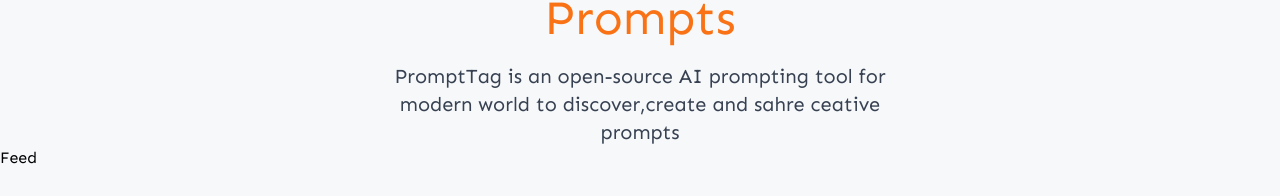
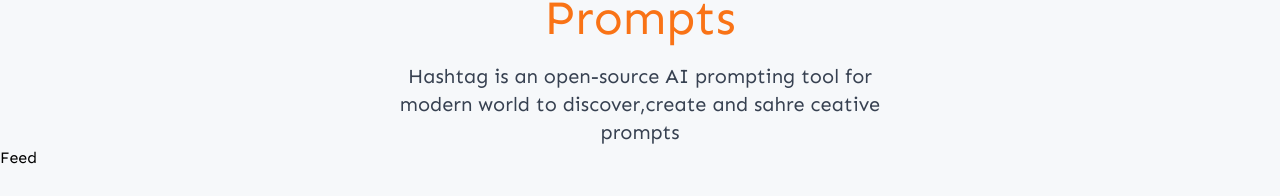
Before and after one commit to pradeepkhanal23/prompt-tag, a Next.js app: page / in a window 1280 px wide. Shown: the part 232-428 px from the top of the page. Built offline with nearby package versions, Linux system fonts and the light colour scheme.

Commit message:
minor adjustements done with navbar

```diff
--- a/app/page.jsx
+++ b/app/page.jsx
@@ -2,12 +2,12 @@
   return (
     <section className="flex flex-col items-center max-w-lg mt-10 w-[90%] mx-auto text-center">
       <div className="text-black ">
-        <h1 className="text-5xl font-bold">Discover and Share</h1>
+        <h1 className="text-5xl font-bold ">Discover and Share</h1>
         <p className="primary_text text-5xl">AI-powered </p>
         <span className="primary_text text-5xl">Prompts</span>
       </div>
       <p className="text-xl para_text mt-5 ">
-        PromptTag is an open-source AI prompting tool for modern world to
+        Hashtag is an open-source AI prompting tool for modern world to
         discover,create and sahre ceative prompts
       </p>
     </section>
--- a/components/Navbar.jsx
+++ b/components/Navbar.jsx
@@ -29,7 +29,7 @@
             className="object-contain"
           />
         </Link>
-        <span className=" text-3xl uppercase font-semibold hidden md:block ">
+        <span className=" text-3xl  uppercase font-semibold hidden md:block ">
           hashtag
         </span>
       </div>
```
